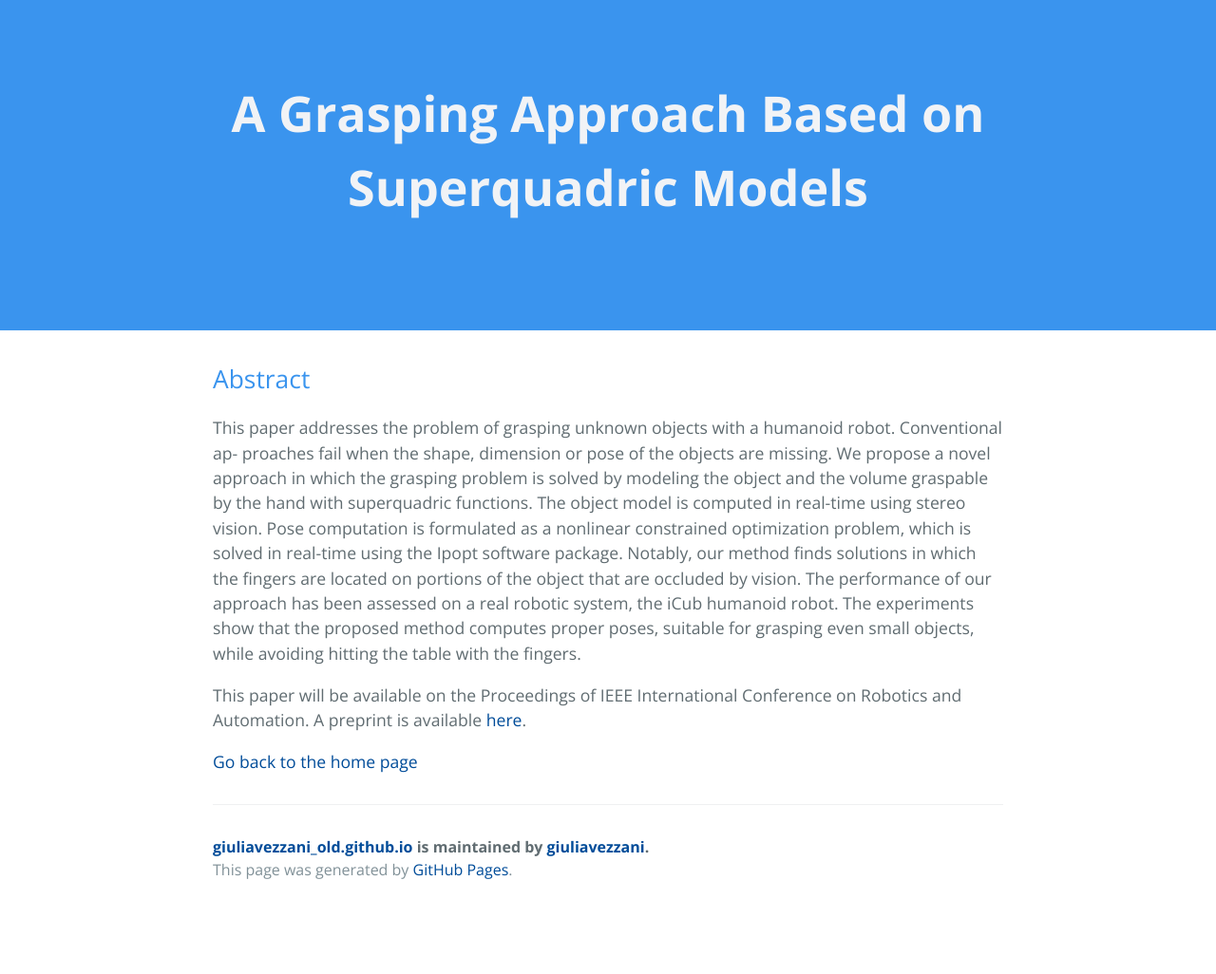
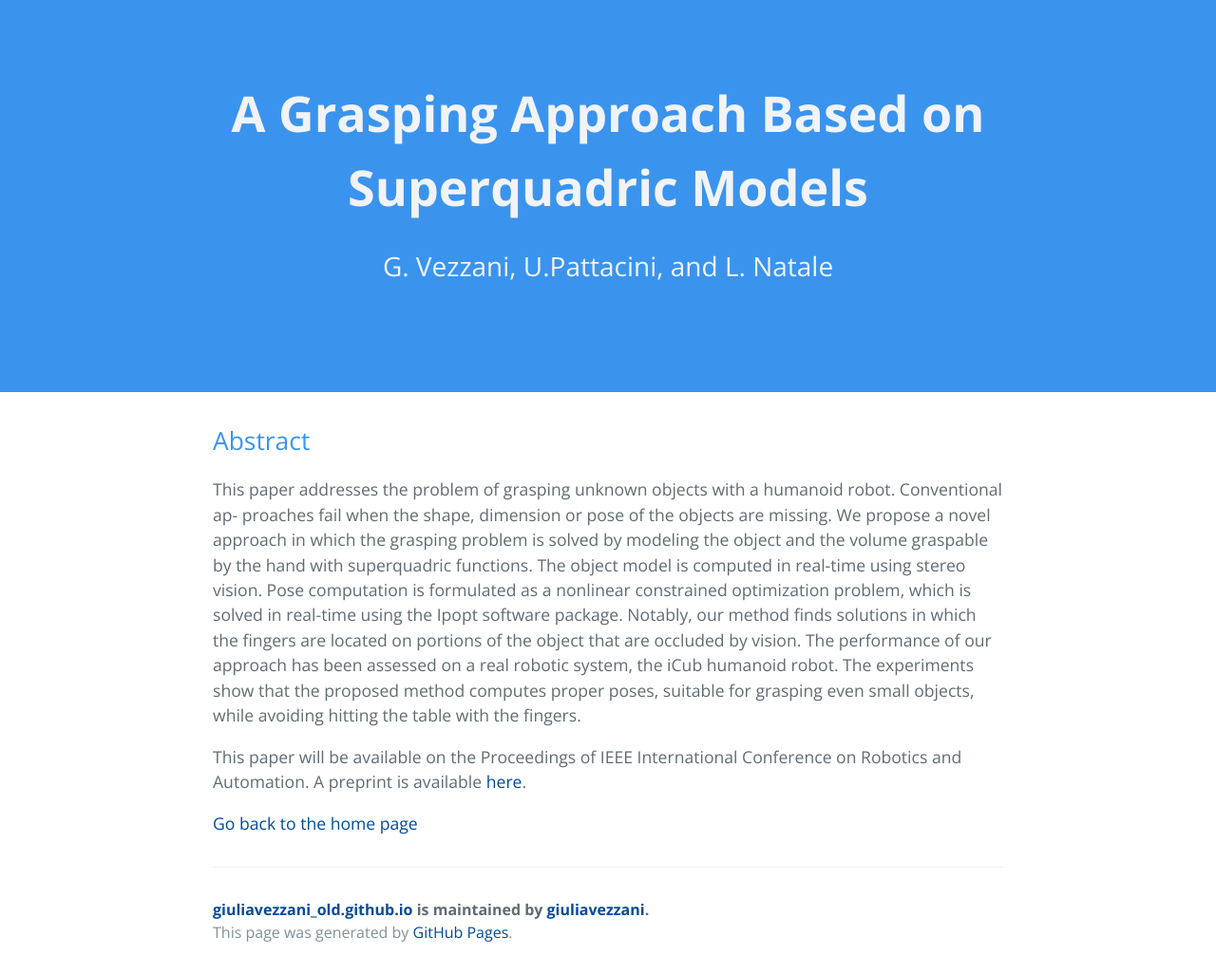
Before and after one commit to giuliavezzani/giuliavezzani_old.github.io, a Jekyll site: the page built from grasping.md, in a window 1280 px wide. Shown: the whole page at 95% size. Built offline with Jekyll 4.4.1, drawn with Linux system fonts in a browser that asks for light colours; before the commit the page ends 960 px from its top, so only the background shows below that.

Commit message:
Update grasping.md

```diff
--- a/grasping.md
+++ b/grasping.md
@@ -1,6 +1,7 @@
 ---
 layout: secondary
 title: A Grasping Approach Based on Superquadric Models
+author: G. Vezzani, U.Pattacini, and L. Natale
 ---
 
 ## Abstract
```
